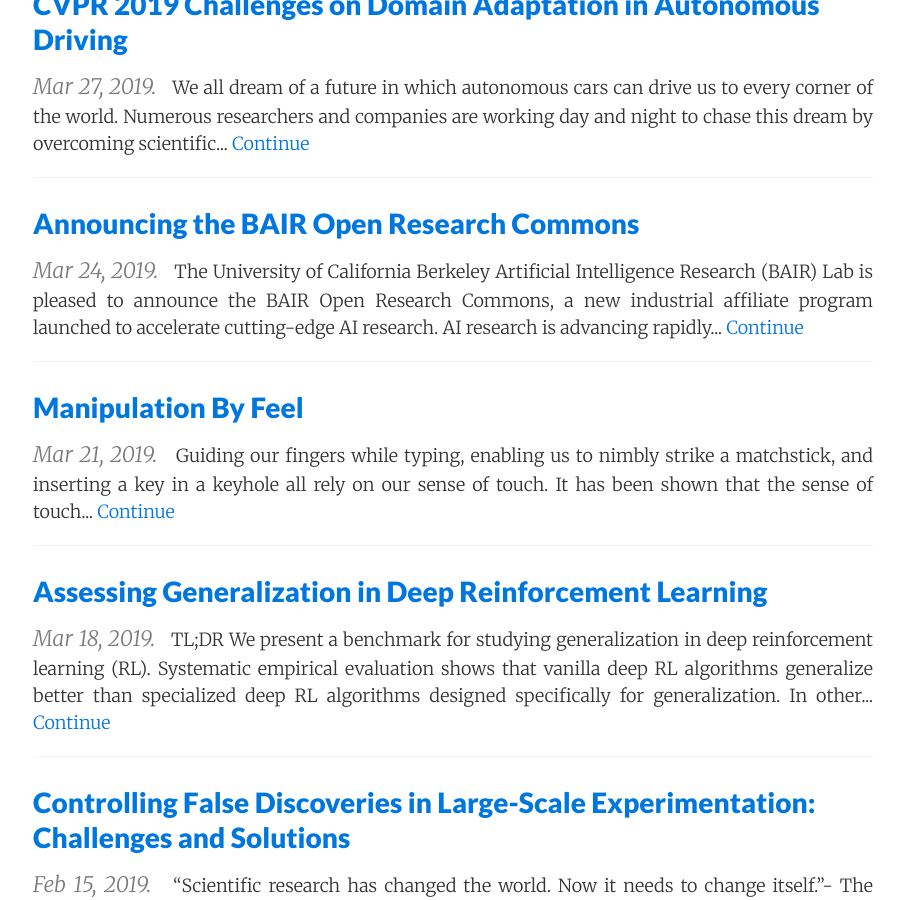
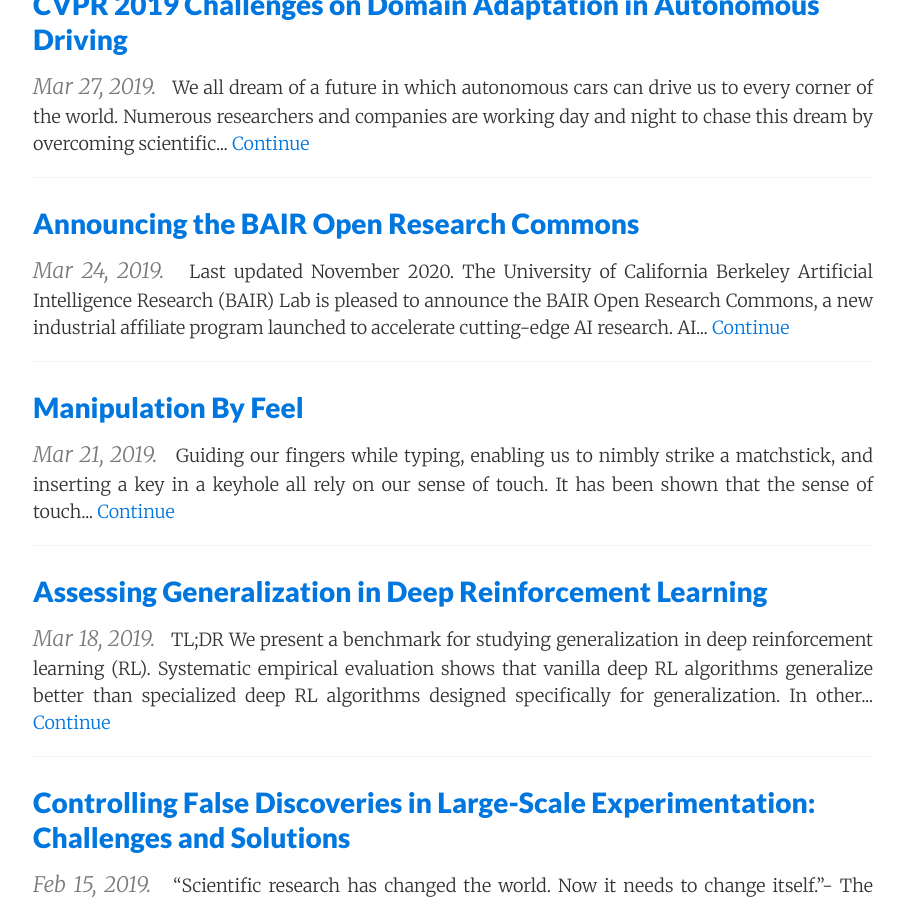
Before and after one commit to bairblog/bairblog.github.io, a Jekyll site: the page built from future.html, in a window 1280 px wide and 900 px high, scrolled down 9539 px. Shown: the whole window, without its empty margins (187-1092 px from the left). Built offline with Jekyll 4.4.1, drawn with Linux system fonts in a browser that asks for light colours; nearby versions of some CDN libraries; some of the changed lines change nothing that is shown.

Commit message:
adjust BAIR commons post

```diff
--- a/_posts/2019-03-24-bair-commons.md
+++ b/_posts/2019-03-24-bair-commons.md
@@ -8,6 +8,8 @@
 visible:            True
 show_comments:      False
 ---
+
+_**Last updated November 2020.**_
 
 The University of California Berkeley Artificial Intelligence Research (BAIR)
 Lab is pleased to announce the BAIR Open Research Commons, a new industrial
@@ -33,28 +35,30 @@
 Berkeley, with intellectual property shared jointly and equally by the parties.
 
 The agreement also provides for joint research “lablets”, which will be embedded
-collaborative  open research spaces inside BAIR’s 27,000 sq. ft. research
-facility opening this summer in the Berkeley Way West facility on the Berkeley
+collaborative  open research spaces inside BAIR’s new 27,000 sq. ft. research
+facility in the Berkeley Way West facility on the Berkeley
 campus.   More than a dozen faculty and 120 students will be assigned space in
 the new lab, with an equal number of visiting positions allocated  for
 researchers from other BAIR labs and for visiting industrial partners.
 
-Initial alliance participants include Amazon, Facebook, Google, Samsung, and
-Wave Computing. Funding for over twenty joint projects has been committed in the
+Alliance participants include Alibaba, Amazon, Facebook, Google, Microsoft, and
+Samsung. Funding for over twenty joint projects has been committed in the
 initial launch of the program, which will support both BAIR facilities and
-research efforts.  Over 30 faculty and 200 graduate students and postdocs at
+research efforts. Over 30 faculty and 200 graduate students and postdocs at
 Berkeley are affiliated with BAIR. For more information about BAIR or the
 Commons program please contact `bair-admin@berkeley.edu`.
 
+<!--
 <p style="text-align:center;">
     <img src="http://bair.berkeley.edu/static/blog/bair-commons/bair_sponsors.png"
     width="">
 </p>
+-->
 
 <p style="text-align:center;">
     <img src="http://bair.berkeley.edu/static/blog/bair-commons/berkeley_way-west_web_1.jpg"
     width=""><br>
 <i>
-BAIR will occupy the top floor of Berkeley Way West.
+BAIR occupies the top floor of Berkeley Way West.
 </i>
 </p>
```
Also changed, not shown: Gemfile.lock.
